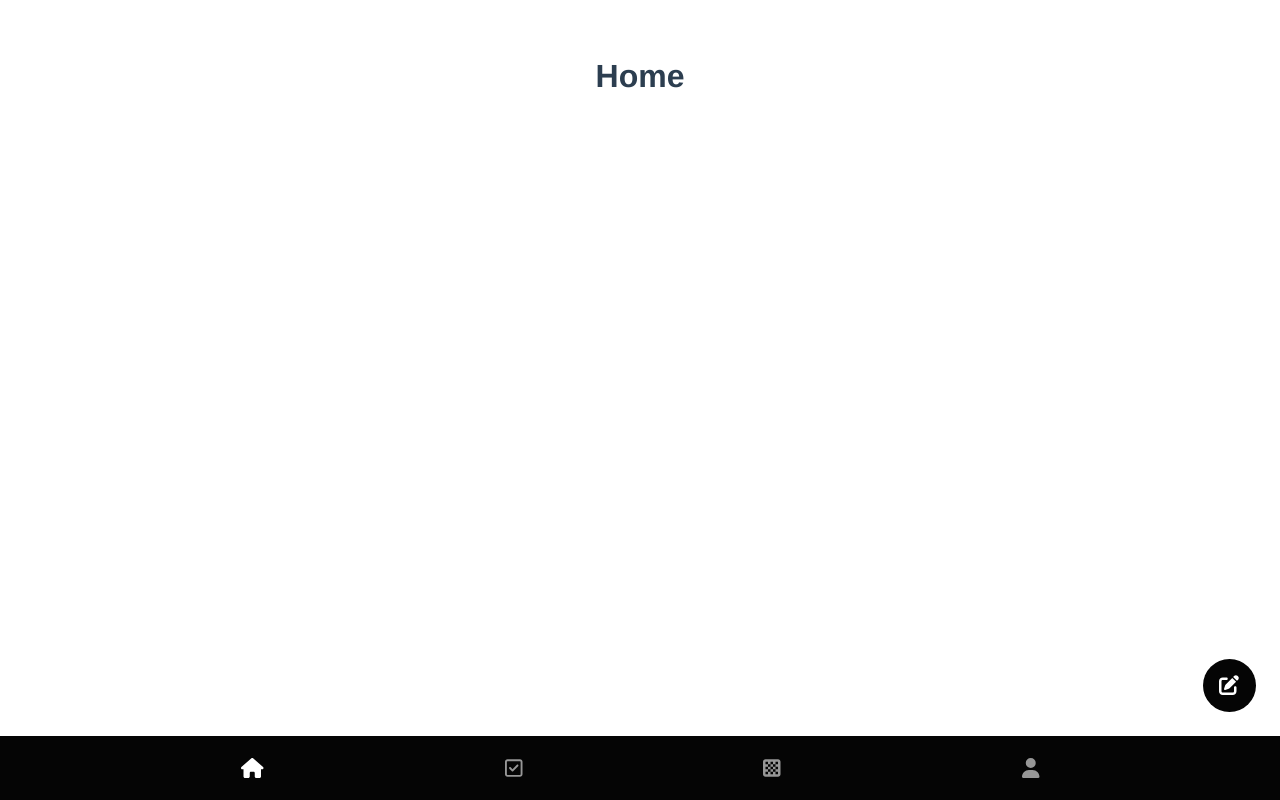
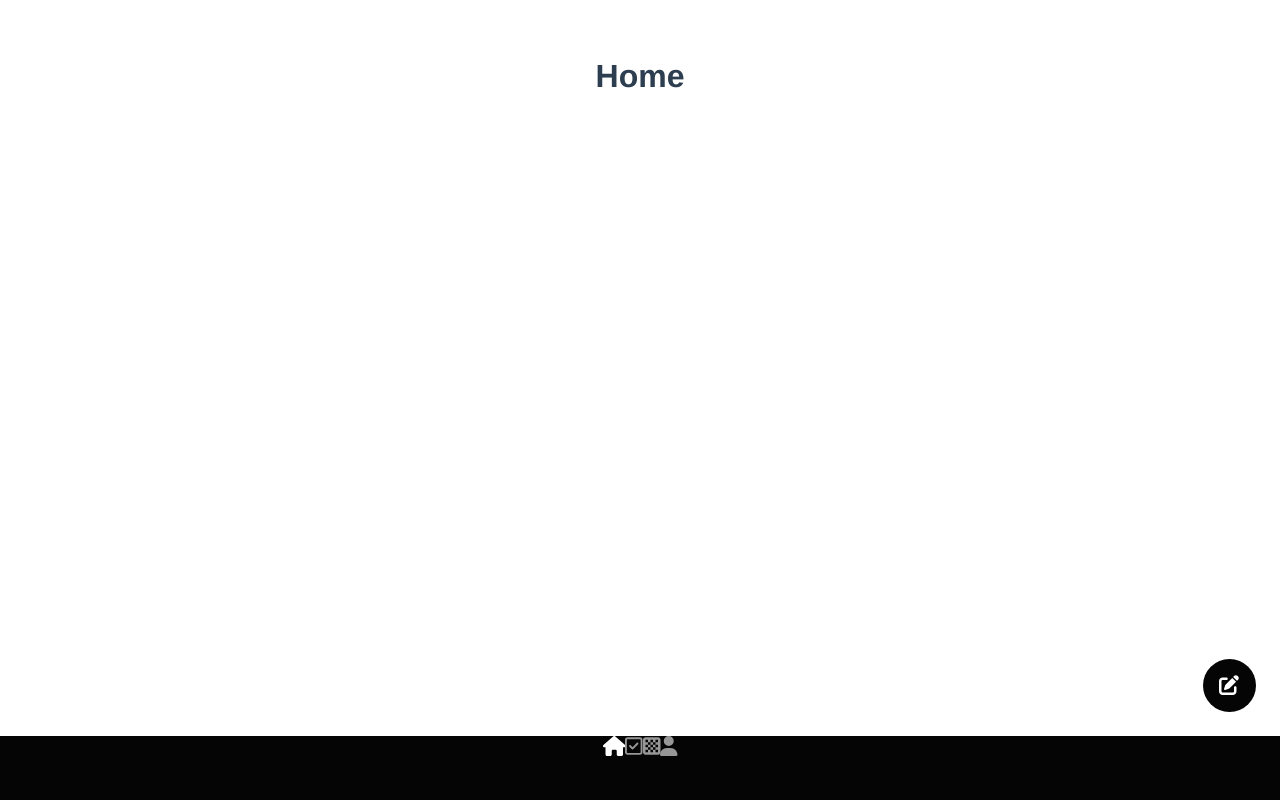
Before and after one commit to saxzvs/happy-jar-FE, a Vue app: page / in a window 1280 px wide. Built offline with nearby package versions, Linux system fonts and the light colour scheme.

Commit message:
Fix. common style 코드 수정
- flex 관련 공통 코드 제거

```diff
--- a/src/style/common.scss
+++ b/src/style/common.scss
@@ -2,37 +2,6 @@
   box-sizing: border-box;
 }
 
-div {
-  background: $background;
-  height: 100%;
-}
-
-.flex-space-between {
-  display: flex;
-  justify-content: space-between;
-}
-
-.flex-space-around {
-  display: flex;
-  justify-content: space-around;
-}
-
-.flex-space-evenly {
-  display: flex;
-  justify-content: space-evenly;
-}
-
-.flex-justify-center {
-  display: flex;
-  justify-content: center;
-}
-
-.flex-align-center {
-  display: flex;
-  align-items: center;
-}
-
-
 .box-shadow {
   box-shadow: 0px 2px 8px rgba(0, 0, 0, 0.1);
 }
```
